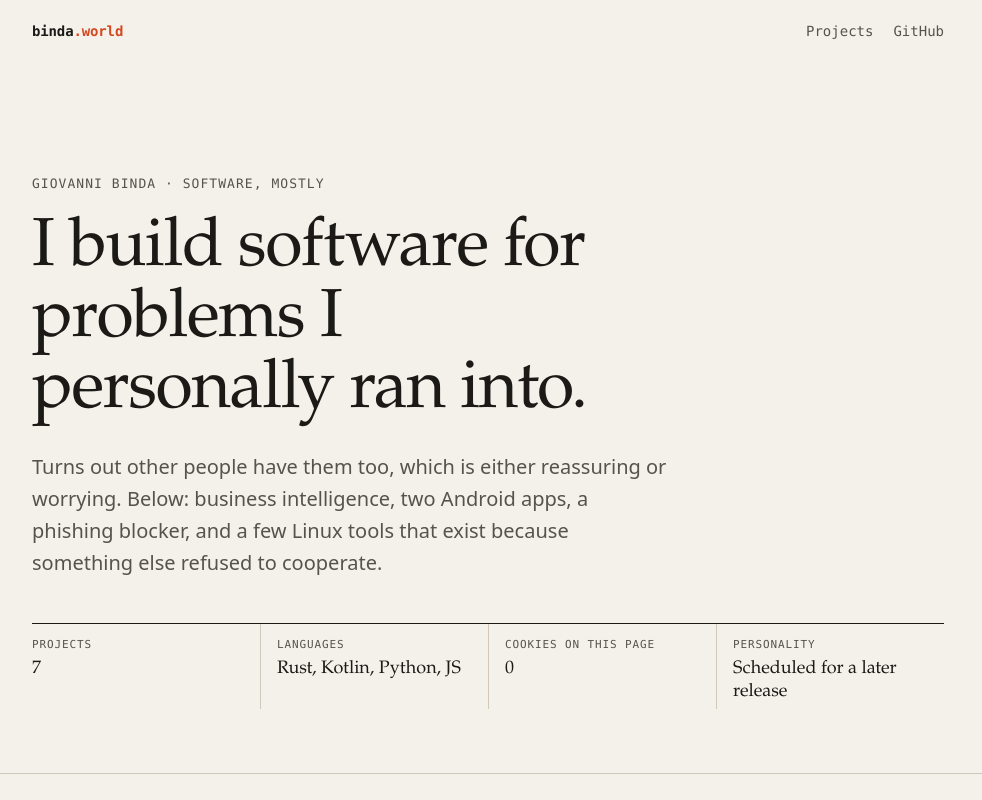
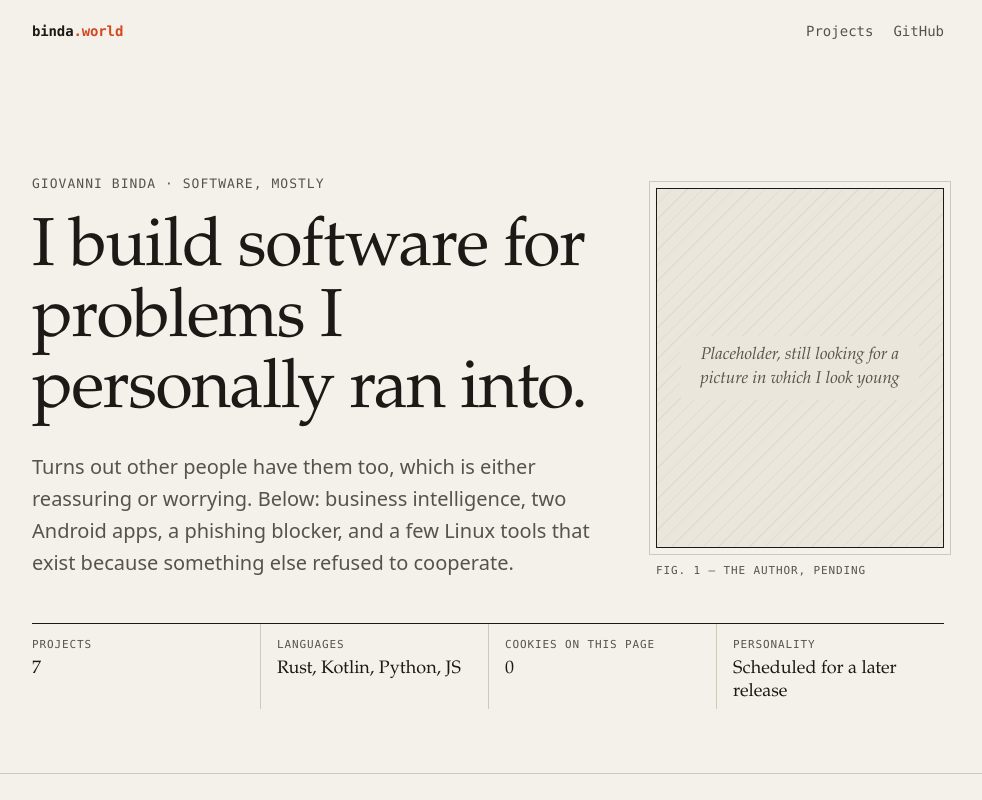
Before and after one commit to giobinda/binda.world, a plain HTML site: page index.html in a window 1280 px wide. Shown: the top 800 px of the page, without its empty margins (152-1134 px from the left). Drawn offline with Linux system fonts and the light colour scheme.

Commit message:
Hero: add portrait placeholder frame

```diff
--- a/index.html
+++ b/index.html
@@ -27,11 +27,19 @@
 
   <main>
     <section class="hero" aria-labelledby="hero-title">
-      <p class="eyebrow">Giovanni Binda · software, mostly</p>
-      <h1 id="hero-title">I build software for problems I personally ran&nbsp;into.</h1>
-      <p class="lede">Turns out other people have them too, which is either reassuring or worrying.
-        Below: business intelligence, two Android apps, a phishing blocker, and a few Linux tools that exist because
-        something else refused to cooperate.</p>
+      <div class="hero-text">
+        <p class="eyebrow">Giovanni Binda · software, mostly</p>
+        <h1 id="hero-title">I build software for problems I personally ran&nbsp;into.</h1>
+        <p class="lede">Turns out other people have them too, which is either reassuring or worrying.
+          Below: business intelligence, two Android apps, a phishing blocker, and a few Linux tools that exist because
+          something else refused to cooperate.</p>
+      </div>
+      <figure class="portrait">
+        <div class="portrait-frame">
+          <p>Placeholder, still looking for a picture in which I look young</p>
+        </div>
+        <figcaption>Fig. 1 — The author, pending</figcaption>
+      </figure>
       <dl class="stats" aria-label="At a glance">
         <div><dt>Projects</dt><dd>7</dd></div>
         <div><dt>Languages</dt><dd>Rust, Kotlin, Python, JS</dd></div>
--- a/styles.css
+++ b/styles.css
@@ -111,6 +111,44 @@ a:hover { color: var(--accent); }
   .stats div:nth-child(n+3) { border-top: 1px solid var(--rule); }
 }
 
+.hero {
+  display: grid;
+  grid-template-columns: minmax(0, 1fr) clamp(13rem, 26vw, 18rem);
+  column-gap: clamp(2rem, 5vw, 4rem);
+  align-items: end;
+}
+.hero .stats { grid-column: 1 / -1; }
+
+.portrait { margin: 0; }
+.portrait-frame {
+  position: relative;
+  aspect-ratio: 4 / 5;
+  display: grid; place-items: center;
+  padding: 1.5rem;
+  background:
+    repeating-linear-gradient(135deg, transparent 0 10px, color-mix(in srgb, var(--rule) 35%, transparent) 10px 11px),
+    var(--paper-2);
+  border: 1px solid var(--ink);
+  outline: 1px solid var(--rule);
+  outline-offset: 6px;
+}
+.portrait-frame p {
+  margin: 0; text-align: center;
+  font-family: var(--serif); font-style: italic; font-size: 1.0625rem; line-height: 1.4;
+  color: var(--ink-2);
+  background: var(--paper-2); padding: .5rem .25rem;
+}
+.portrait figcaption {
+  margin-top: .875rem;
+  font-family: var(--mono); font-size: .6875rem; text-transform: uppercase; letter-spacing: .08em;
+  color: var(--ink-2);
+}
+
+@media (max-width: 720px) {
+  .hero { grid-template-columns: 1fr; }
+  .portrait { width: min(15rem, 70%); margin-top: 2.25rem; }
+}
+
 /* ---------- projects ---------- */
 .projects {
   max-width: var(--measure);
```
